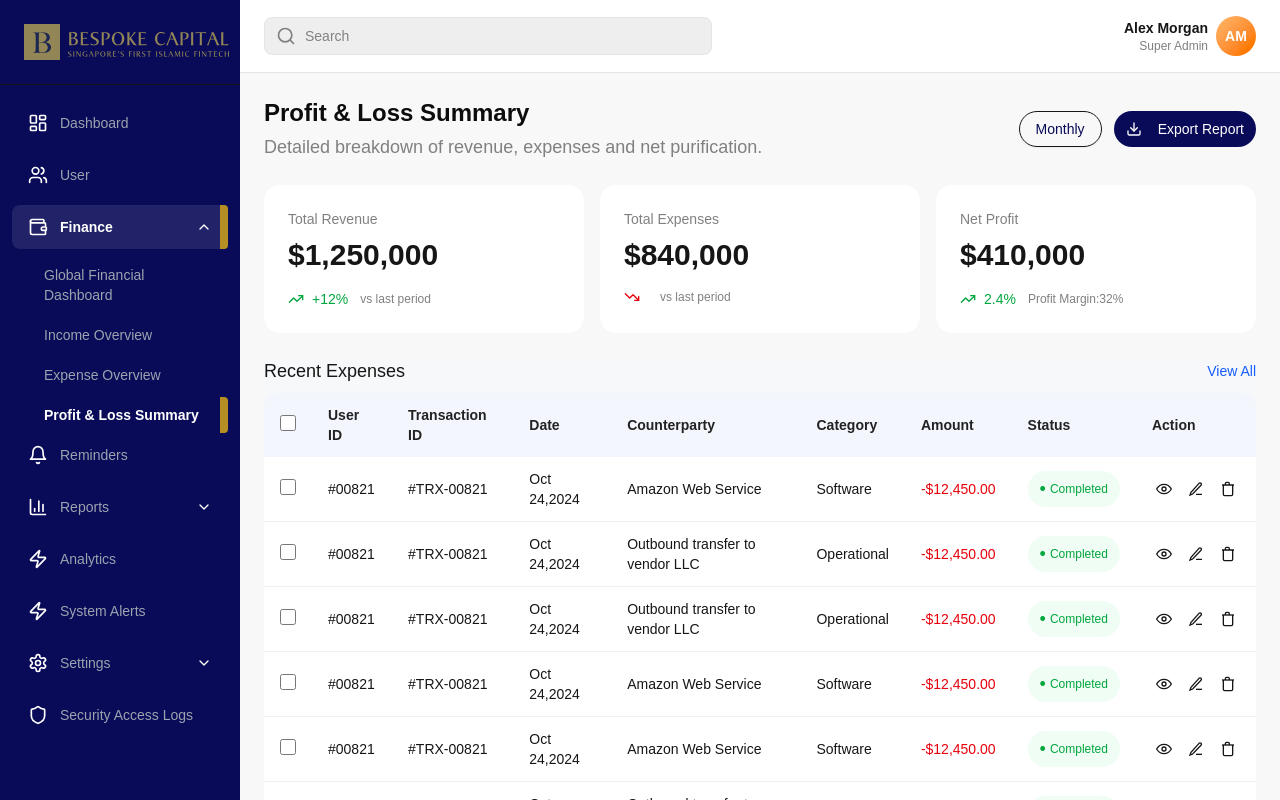
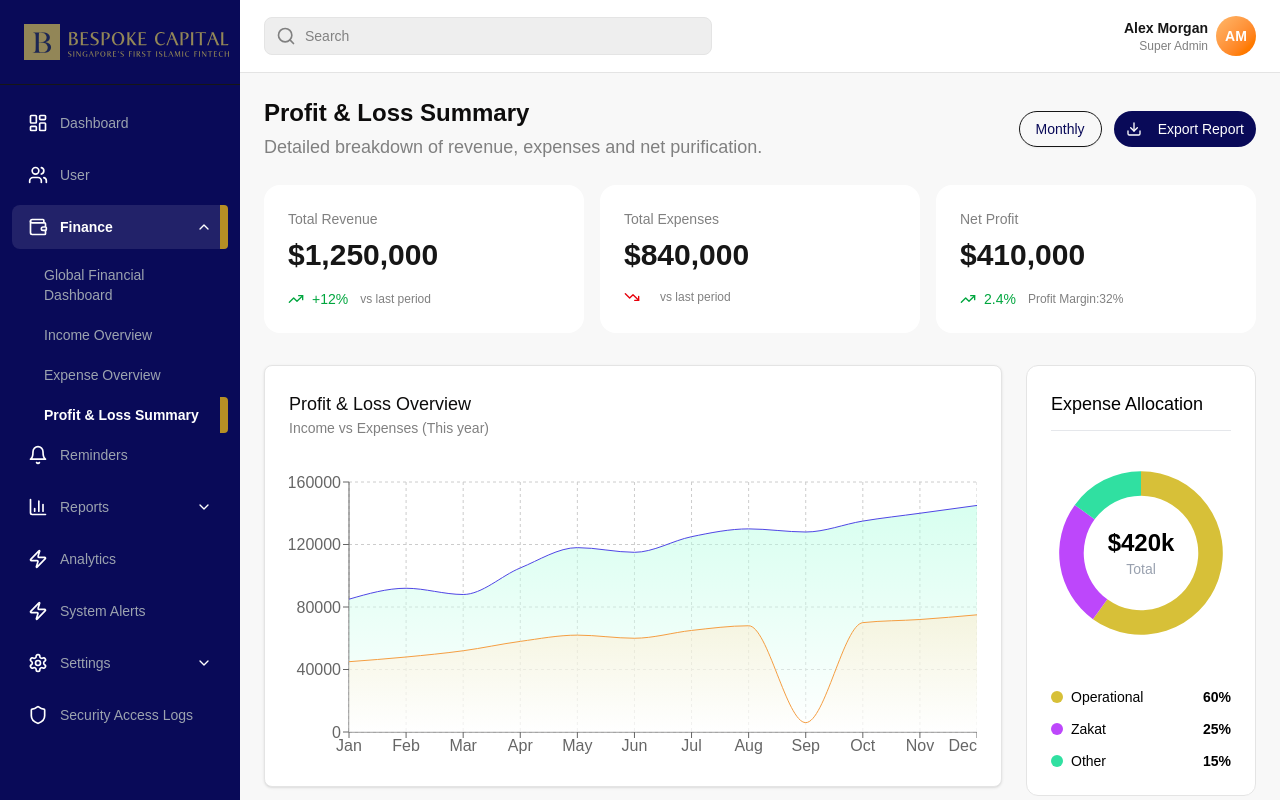
Before and after one commit to sharif57/Daily-Cost, a Next.js app: page /finance/profit-loss in a window 1280 px wide. Built offline with nearby package versions, Linux system fonts and the light colour scheme; a web font is replaced by a local one.

Commit message:
Enhance financial overview with detailed charts and descriptions

```diff
--- a/app/users/[id]/financial-overview/page.tsx
+++ b/app/users/[id]/financial-overview/page.tsx
@@ -34,7 +34,7 @@ export default function FinancialOverviewPage() {
             {/* Charts Section */}
             <div className="grid grid-cols-1 lg:grid-cols-3 gap-6 mt-8">
               <div className="lg:col-span-2">
-                <RevenueChart />
+                <RevenueChart title={'Financial Overview'} description={'Revenue vs Expenses (Last 6 Month)'} />
               </div>
               <ExpensesBreakdown />
             </div>
--- /dev/null
+++ b/components/finance/chat.tsx
@@ -0,0 +1,57 @@
+'use client';
+
+import { PieChart, Pie, Cell, ResponsiveContainer } from 'recharts';
+
+const data = [
+  { name: 'Operational', value: 60, color: '#D7C038' },
+  { name: 'Zakat', value: 25, color: '#BD47FB' },
+  { name: 'Other', value: 15, color: '#30E0A1' },
+];
+
+export function ExpenseAllocationChart() {
+  return (
+    <div className="rounded-xl border border-border bg-white p-6 ">
+      <h2 className="text-lg font-medium text-black">Expense Allocation</h2>
+      <hr className="my-3 border-gray-200" />
+      <div className="relative flex items-center justify-center">
+        <ResponsiveContainer width={220} height={220}>
+          <PieChart>
+            <Pie
+              data={data}
+              cx="50%"
+              cy="50%"
+              innerRadius={70}
+              outerRadius={100}
+              startAngle={90}
+              endAngle={-270}
+              dataKey="value"
+              stroke="none"
+            >
+              {data.map((entry, idx) => (
+                <Cell key={entry.name} fill={entry.color} />
+              ))}
+            </Pie>
+          </PieChart>
+        </ResponsiveContainer>
+        <div className="absolute left-0 right-0 top-1/2 -translate-y-1/2 flex flex-col items-center">
+          <span className="text-2xl font-bold text-black">$420k</span>
+          <span className="text-gray-400 text-sm">Total</span>
+        </div>
+      </div>
+      <div className="mt-6 space-y-3">
+        {data.map((item) => (
+          <div key={item.name} className="flex items-center justify-between">
+            <div className="flex items-center gap-2">
+              <span
+                className="inline-block h-3 w-3 rounded-full"
+                style={{ backgroundColor: item.color }}
+              />
+              <span className="text-sm text-black">{item.name}</span>
+            </div>
+            <span className="text-sm text-black font-semibold">{item.value}%</span>
+          </div>
+        ))}
+      </div>
+    </div>
+  );
+}
--- a/components/finance/profit-loss.tsx
+++ b/components/finance/profit-loss.tsx
@@ -6,6 +6,9 @@ import RecentIncomeTable from './recent-income'
 import ExpenseCard from './expenCard'
 import RecentExpenseTable from './recent-expense'
 import LossCard from './loss-card'
+import RevenueChart from '../financial/revenue-chart'
+import ExpensesBreakdown from '../financial/expenses-breakdown'
+import { ExpenseAllocationChart } from './chat'
 
 export default function ProfitLossOverview() {
     return (
@@ -37,6 +40,14 @@ export default function ProfitLossOverview() {
             {/* expense Cards */}
             <LossCard />
 
+            {/* Charts Section */}
+            <div className="grid grid-cols-1 lg:grid-cols-4 gap-6 mt-8">
+                <div className="lg:col-span-3">
+                    <RevenueChart title={'Profit & Loss Overview'} description={'Income vs Expenses (This year)'} />
+                </div>
+                <ExpenseAllocationChart />
+            </div>
+
 
             {/* Recent Activities */}
             <RecentExpenseTable />
--- a/components/financial/revenue-chart.tsx
+++ b/components/financial/revenue-chart.tsx
@@ -25,13 +25,13 @@ const data = [
   { month: 'Dec', Revenue: 145000, Expenses: 75000 },
 ]
 
-export default function RevenueChart() {
+export default function RevenueChart({title, description}: {title?: string | null, description?: string | null}) {
   return (
     <div className="bg-white rounded-lg p-6 border border-border shadow-sm">
       <div className="mb-6">
-        <h2 className="text-lg font-medium text-[#0D0C0C]">Financial Overview</h2>
+        <h2 className="text-lg font-medium text-[#0D0C0C]">{title}</h2>
         <p className="text-sm text-muted-foreground">
-          Revenue vs Expenses (Last 6 Month)
+          {description}
         </p>
       </div>
 
```
